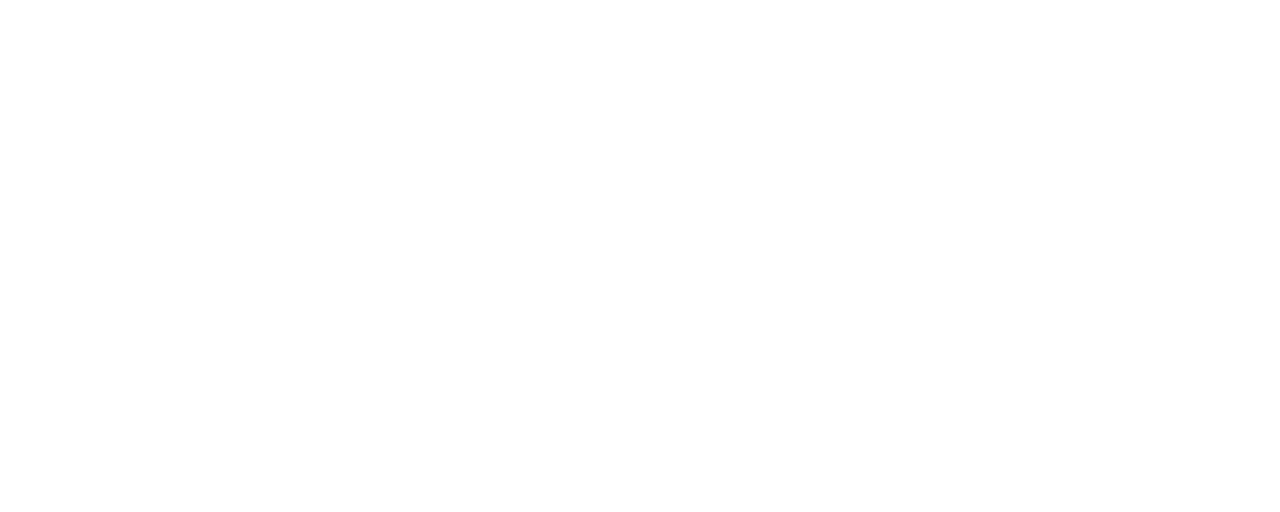
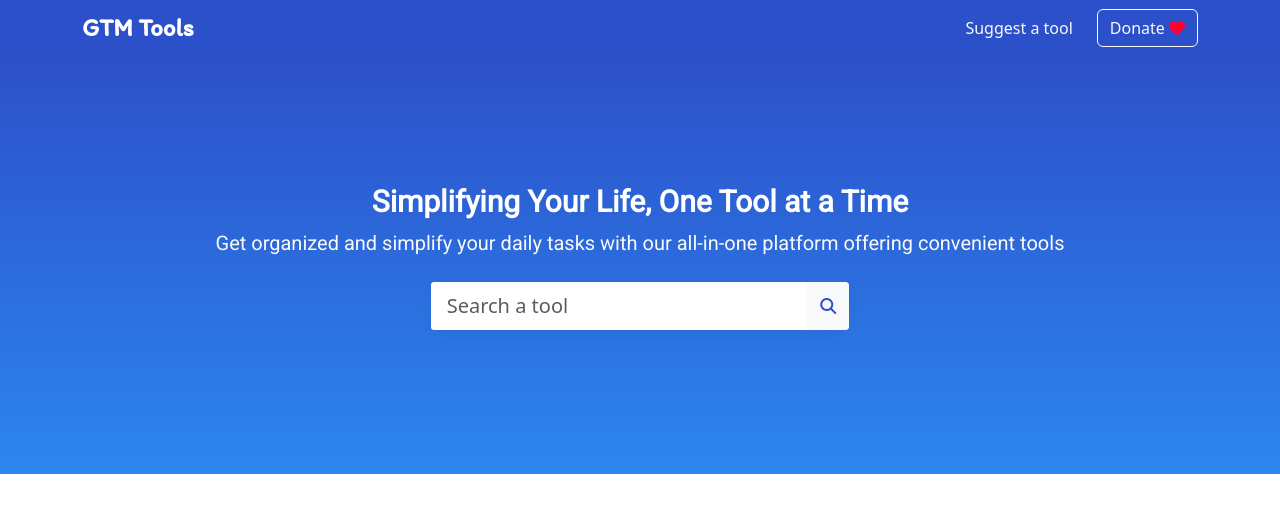
Before and after one commit to gtmtools/gtmtools.github.io, a plain HTML site: page index.html in a window 1280 px wide. Drawn offline with nearby package versions, Linux system fonts and the light colour scheme.

Commit message:
Made improvements in home page

```diff
--- a/assets/css/style.css
+++ b/assets/css/style.css
@@ -0,0 +1,67 @@
+@import url('https://fonts.googleapis.com/css2?family=Itim&display=swap');
+@import url('https://fonts.googleapis.com/css2?family=Itim&family=Roboto');
+
+:root {
+    --theme-sky-blue: rgb(44, 80, 201);
+    --theme-purple-lite: #6F1AB6;
+    --theme-red-lite: #FF0032;
+    --theme-red-dark: #CD0404;
+}
+
+
+.home-intro {
+    background: rgb(44, 80, 201);
+    background: linear-gradient(180deg, rgba(44, 80, 201, 1) 0%, rgba(44, 134, 240, 1) 100%);
+    padding: 8rem 0;
+
+}
+
+.home-intro h4 {
+    font-family: 'Roboto', sans-serif;
+    font-size: 30px;
+    color: white;
+    font-weight: 800;
+}
+
+.home-intro span {
+    font-family: 'Roboto', sans-serif;
+    font-size: 20px;
+    font-weight: 500;
+    color: white;
+}
+
+
+.nav-theme {
+    background-color: var(--theme-sky-blue);
+    color: #ffffff;
+}
+
+.nav-theme .nav-logo {
+    text-decoration: none;
+    font-family: 'Itim', cursive;
+    color: #ffffff;
+    font-size: 25px;
+    font-weight: 800;
+}
+
+.home-search input{
+    border-top-left-radius: 3px;
+    border-bottom-left-radius: 3px;
+    border: none;
+    outline: none;
+    box-shadow: none;
+}
+
+.home-search input:active, .home-search input:focus{
+    border: none;
+    outline: none;
+    box-shadow: none;
+}
+.home-search {
+    box-shadow: 0px 4px 18px -5px rgba(0,0,0,0.1);
+}
+.home-search button{
+    border-top-right-radius: 3px;
+    border-bottom-right-radius: 3px;
+    color: var(--theme-sky-blue);
+}
--- a/index.html
+++ b/index.html
@@ -8,12 +8,54 @@
     <title>GTM Tools | Free tools for daily use</title>
     <link href="https://cdn.jsdelivr.net/npm/bootstrap@5.3.0-alpha1/dist/css/bootstrap.min.css" rel="stylesheet"
         integrity="sha384-GLhlTQ8iRABdZLl6O3oVMWSktQOp6b7In1Zl3/Jr59b6EGGoI1aFkw7cmDA6j6gD" crossorigin="anonymous">
+
     <link rel="stylesheet" href="assets/css/style.css">
 </head>
+
 <body>
 
+    <nav class="navbar navbar-expand-lg nav-theme">
+        <div class="container">
+            <a class="nav-logo" href="/">GTM Tools</a>
+            <button class="navbar-toggler bg-light" type="button" data-bs-toggle="collapse"
+                data-bs-target="#navbarSupportedContent" aria-controls="navbarSupportedContent" aria-expanded="false"
+                aria-label="Toggle navigation">
+                <span class="navbar-toggler-icon"></span>
+            </button>
+            <div class="collapse navbar-collapse" id="navbarSupportedContent">
+                <ul class="navbar-nav ms-auto mb-2 mb-lg-0">
+                    <li class="nav-item me-3 text-light">
+                        <a class="nav-link text-light" href="#">Suggest a tool</a>
+                    </li>
 
+                </ul>
+                <form class="d-flex" role="search">
+                    <button class="btn btn-outline-light" type="button" id="button-addon2">Donate <i
+                            class="fa-sharp fa-solid fa-heart" style="color: var(--theme-red-lite);"></i></button>
 
+                </form>
+            </div>
+        </div>
+    </nav>
+
+    <div class="container-fluid home-intro  ">
+        <div class="container-fluid">
+            <div>
+                <h4 class="d-flex justify-content-center">Simplifying Your Life, One Tool at a Time</h4>
+                <span class="d-flex justify-content-center text-light">Get organized and simplify your daily tasks with our all-in-one platform offering convenient tools </span>
+            </div>
+        </div>
+        <div class="container-fluid d-flex justify-content-center mt-4">
+            <div class="col-md-4">
+                <div class="input-group mb-3 home-search">
+                    <input type="text" class="form-control form-control-lg" placeholder="Search a tool" aria-label="Recipient's username" aria-describedby="button-addon2">
+                    <button class="btn btn-light" type="button" id="button-addon2"><i class="fa-solid fa-magnifying-glass"></i></button>
+                  </div>
+            </div>
+
+        </div>
+
+    </div>
 
     <script src="https://cdnjs.cloudflare.com/ajax/libs/jquery/3.6.3/jquery.min.js"
         integrity="sha512-STof4xm1wgkfm7heWqFJVn58Hm3EtS31XFaagaa8VMReCXAkQnJZ+jEy8PCC/iT18dFy95WcExNHFTqLyp72eQ=="
@@ -21,6 +63,8 @@
     <script src="https://cdn.jsdelivr.net/npm/bootstrap@5.3.0-alpha1/dist/js/bootstrap.bundle.min.js"
         integrity="sha384-w76AqPfDkMBDXo30jS1Sgez6pr3x5MlQ1ZAGC+nuZB+EYdgRZgiwxhTBTkF7CXvN"
         crossorigin="anonymous"></script>
-    <script src="assets/js/script.js" type="script"></script>
+        <script src="https://kit.fontawesome.com/0b70a71459.js" crossorigin="anonymous"></script>
+        <script src="assets/js/script.js" type="script"></script>
 </body>
+
 </html>
```
Also changed, not shown: tools/rent-receipt/index.html (added, +12 -0 lines).
